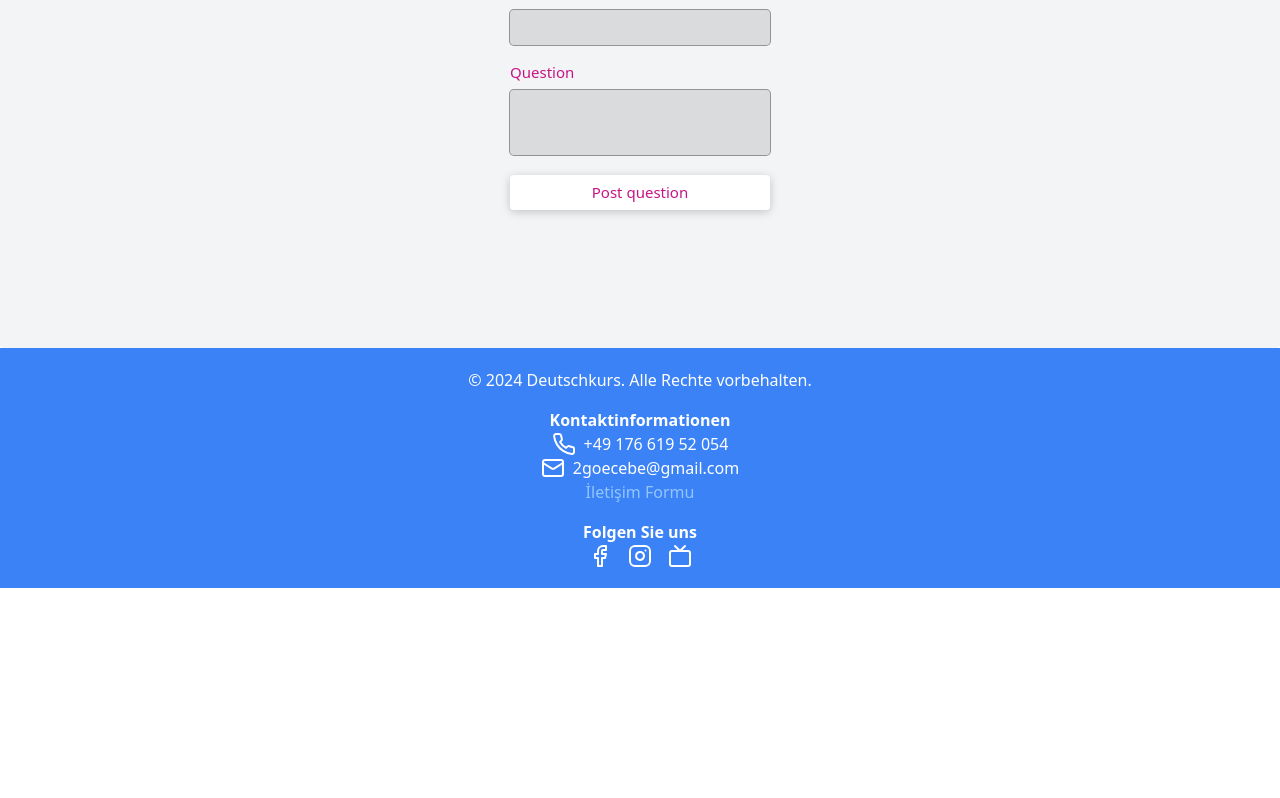
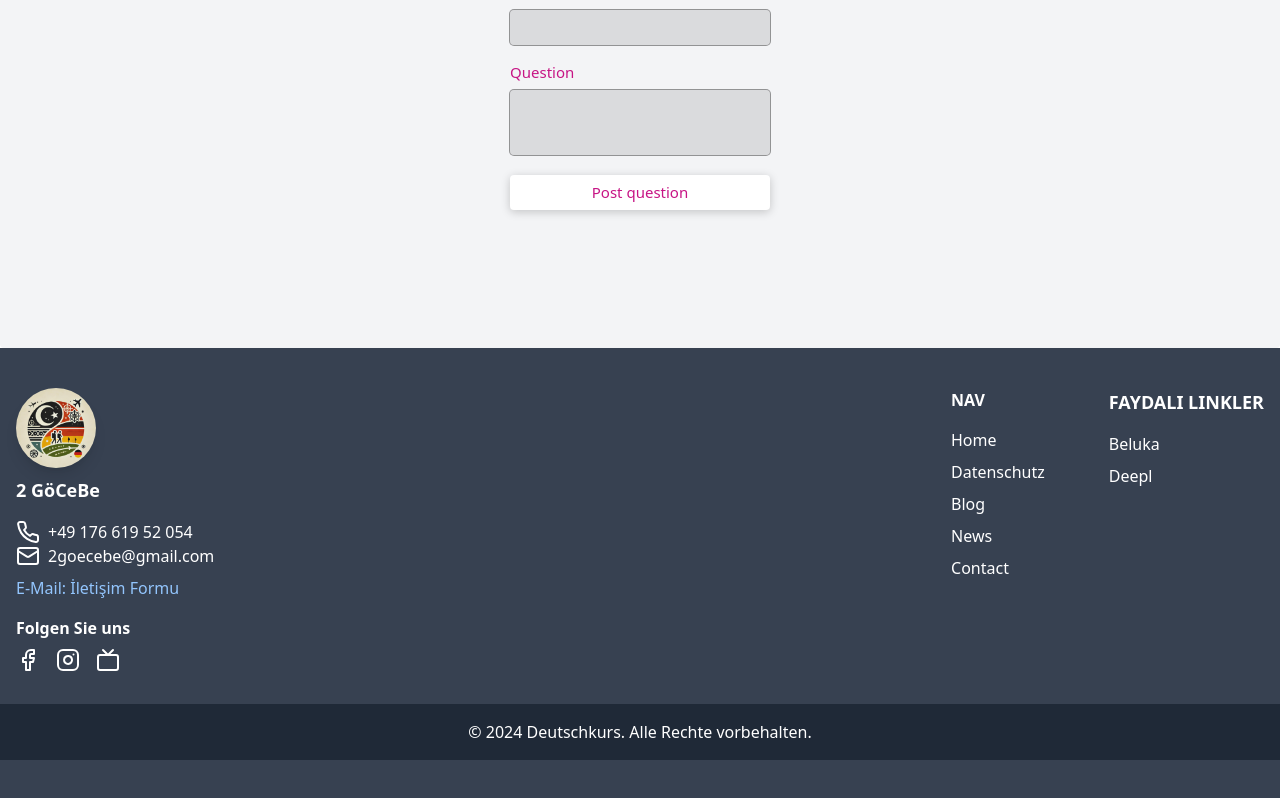
Before and after one commit to Muratzenkin/deutschkurs, a React (Vite) app: page /contact in a window 1280 px wide. Shown: the part 452-1250 px from the top of the page. Before the commit the page ends 1040 px from the top, so only its background shows below. Built offline with nearby package versions, Linux system fonts and the light colour scheme; no server answers.

Commit message:
new commit

```diff
--- a/src/components/Footer/Footer.tsx
+++ b/src/components/Footer/Footer.tsx
@@ -1,17 +1,17 @@
 import { useLanguageStore, useThemeStore } from "../../zustand/store";
 import { Facebook, Instagram, Phone, Mail, Tv } from "lucide-react";
+import { NavLink } from "react-router-dom";
+import Logo from "../../../public/image/logo.jpeg";
 
 const translations = {
   tr: {
     footer: "2024 Almanca Kursu. Tüm Hakları Saklıdır.",
-    contact: "İletişim Bilgileri",
     email: "E-posta:",
     phone: "Telefon:",
     socialMedia: "Bizi Takip Edin",
   },
   de: {
     footer: "2024 Deutschkurs. Alle Rechte vorbehalten.",
-    contact: "Kontaktinformationen",
     email: "E-Mail:",
     phone: "Telefon:",
     socialMedia: "Folgen Sie uns",
@@ -25,53 +25,130 @@ function Footer() {
   return (
     <footer
       className={`${
-        theme === "dark" ? "bg-gray-800" : "bg-blue-500"
-      } text-white p-5 shadow-lg transition-colors duration-300 ease-in-out position-absolute bottom-0 left-0 right-0`}
+        theme === "dark" ? "bg-gray-900" : "bg-gray-700"
+      } text-white py-10 shadow-lg transition-colors duration-300 ease-in-out`}
     >
-      <div className="container mx-auto text-center">
-        <p>&copy; {translations[language].footer}</p>
+      {/* Footer Grid */}
+      <div className="container mx-auto px-4 grid grid-cols-1 md:grid-cols-2 gap-8">
+        {/* Left Section */}
+        <div className="text-center md:text-left flex flex-col items-center md:items-start space-y-4">
+          {/* Logo and Name */}
+          <div className="flex flex-col items-center md:items-start">
+            <img
+              src={Logo}
+              alt="logo"
+              className="w-20 h-20 rounded-full shadow-lg mb-2"
+            />
+            <h4 className="text-lg font-semibold">2 GöCeBe</h4>
+          </div>
 
-        <div className="mt-4">
-          <h4 className="font-bold">{translations[language].contact}</h4>
-          <p className="flex items-center justify-center">
+          {/* Contact Information */}
+          <div>
+            <p className="flex items-center justify-center md:justify-start">
               <Phone className="mr-2" />
               <span>+49 176 619 52 054</span>
             </p>
-          <p className="flex items-center justify-center">
+            <p className="flex items-center justify-center md:justify-start">
               <Mail className="mr-2" />
               <span>2goecebe@gmail.com</span>
             </p>
-          <a href="/contact" className="text-blue-300 hover:underline">
-            İletişim Formu
+            <a
+              href="/contact"
+              className="text-blue-300 hover:underline inline-block mt-2"
+            >
+              {translations[language].email} İletişim Formu
             </a>
           </div>
 
-        <div className="mt-4">
-          <h4 className="font-bold">{translations[language].socialMedia}</h4>
-          <div className="flex justify-center space-x-4">
+          {/* Social Media */}
+          <div>
+            <h4 className="font-semibold mb-2">
+              {translations[language].socialMedia}
+            </h4>
+            <div className="flex space-x-4 justify-center md:justify-start">
               <a
                 href="https://facebook.com"
                 target="_blank"
                 rel="noopener noreferrer"
+                className="text-white hover:text-blue-400 transition duration-300"
               >
-              <Facebook className="text-white hover:text-blue-400 transition duration-300" />
+                <Facebook />
               </a>
               <a
                 href="https://www.instagram.com/2gocebe/"
                 target="_blank"
                 rel="noopener noreferrer"
+                className="text-white hover:text-pink-500 transition duration-300"
               >
-              <Instagram className="text-white hover:text-pink-500 transition duration-300" />
+                <Instagram />
               </a>
               <a
                 href="https://youtube.com"
                 target="_blank"
                 rel="noopener noreferrer"
+                className="text-white hover:text-red-500 transition duration-300"
               >
-              <Tv className="text-white hover:text-red-500 transition duration-300" />
+                <Tv />
               </a>
             </div>
           </div>
+        </div>
+
+        {/* Right Section (Navigation) */}
+        <div className="flex justify-center md:justify-end space-x-16">
+          <div>
+            <h3 className="text-ls font-semibold text-white mb-4">NAV</h3>
+            <nav className="flex flex-col space-y-2">
+              <NavLink to="/" className="hover:underline">
+                Home
+              </NavLink>
+              <NavLink to="privacy" className="hover:underline">
+                Datenschutz
+              </NavLink>
+              <NavLink to="/blog" className="hover:underline">
+                Blog
+              </NavLink>
+              <NavLink to="/news" className="hover:underline">
+                News
+              </NavLink>
+              <NavLink to="/contact" className="hover:underline">
+                Contact
+              </NavLink>
+            </nav>
+          </div>
+          <div>
+            <h3 className="text-lg font-semibold text-white mb-4">
+              FAYDALI LINKLER
+            </h3>
+            <nav className="flex flex-col space-y-2">
+              <a
+                href="https://beluka.de/woerterbuch/deutschtuerkisch/abnehmen"
+                target="_blank"
+                rel="noopener noreferrer"
+                className="hover:underline"
+              >
+                Beluka
+              </a>
+              <a
+                href="https://www.deepl.com/tr/translator"
+                target="_blank"
+                rel="noopener noreferrer"
+                className="hover:underline"
+              >
+                Deepl
+              </a>
+            </nav>
+          </div>
+        </div>
+      </div>
+
+      {/* Footer Bottom */}
+      <div
+        className={`${
+          theme === "dark" ? "bg-gray-800" : "bg-gray-800"
+        } text-center py-4 mt-8`}
+      >
+        <p>&copy; {translations[language].footer}</p>
       </div>
     </footer>
   );
--- a/src/components/Main/Willkommen.tsx
+++ b/src/components/Main/Willkommen.tsx
@@ -26,7 +26,7 @@ function Willkommen() {
   return (
     <div className="relative flex flex-col items-center w-full h-screen bg-[#E0F2F1]">
       <motion.img
-        src="../public/image/deutschh.avif"
+        src="../public/image/back.jpg"
         alt="willkommen"
         initial={{ opacity: 0, scale: 0.8 }}
         animate={{ opacity: 1, scale: 1 }}
```
Also changed, not shown: 1 other file (tests, documents, lock files or other folders). Lines whose indentation alone changed are shown as unchanged.
